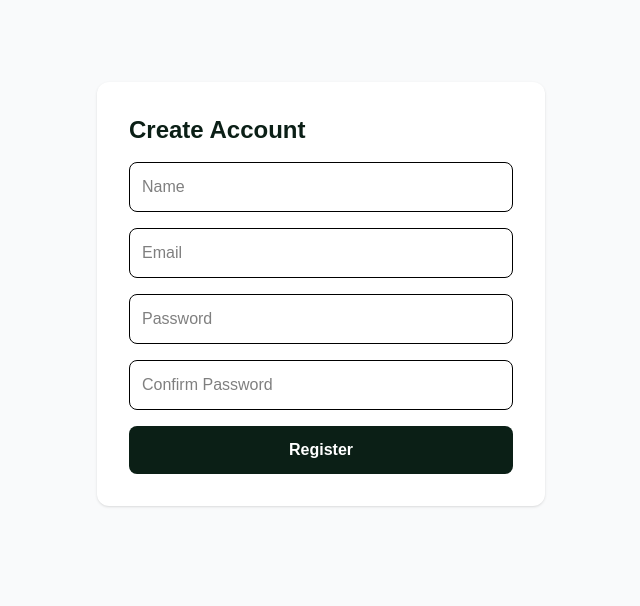
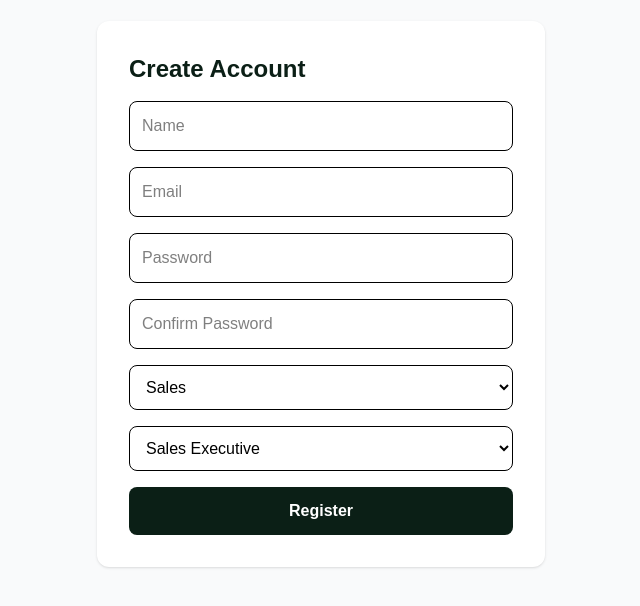
Before and after one commit to simranbist62/Smart-CRM, a Next.js app: page /register in a window 1280 px wide. Shown: the part 106-712 px from the top of the page, without its empty margins (319-959 px from the left). Built offline with nearby package versions, Linux system fonts and the light colour scheme.

Commit message:
integrate backend authentication with login and register pages

```diff
--- /dev/null
+++ b/src/api/api.js
@@ -0,0 +1,7 @@
+import axios from "axios";
+
+const api = axios.create({
+  baseURL: "https://crm-backend-eh94.onrender.com",
+});
+
+export default api;
--- a/src/app/login/page.tsx
+++ b/src/app/login/page.tsx
@@ -2,42 +2,49 @@
 
 import Link from "next/link";
 import { useState } from "react";
+import { useRouter } from "next/navigation";
+import api from "@/src/api/api";
 import axios from "axios";
 
 export default function LoginPage() {
+  const router = useRouter();
+
   const [form, setForm] = useState({
     email: "",
     password: "",
   });
 
   const [error, setError] = useState("");
+  const [loading, setLoading] = useState(false);
 
   const handleSubmit = async (e: React.FormEvent) => {
     e.preventDefault();
+
     setError("");
+    setLoading(true);
 
     try {
-      const response = await axios.post(
-        "https://crm-backend-eh94.onrender.com/auth/login",
-        {
-          email: form.email,
-          password: form.password,
-        },
-        {
-          withCredentials: true,
-        },
-      );
+      const response = await api.post("/auth/login", {
+        email: form.email,
+        password: form.password,
+      });
 
-      console.log(response.data);
+      console.log("Login response:", response.data);
+
       alert("Login successful");
+
+      // Redirect to dashboard
+      router.push("/dashboard");
     } catch (error) {
-      console.error(error);
+      console.error("Login failed:", error);
 
       if (axios.isAxiosError(error)) {
         setError(error.response?.data?.message || "Invalid email or password");
       } else {
         setError("Something went wrong");
       }
+    } finally {
+      setLoading(false);
     }
   };
 
@@ -85,9 +92,10 @@ export default function LoginPage() {
 
         <button
           type="submit"
-          className="w-full rounded-lg bg-[#0B1F16] py-3 font-semibold text-white"
+          disabled={loading}
+          className="w-full rounded-lg bg-[#0B1F16] py-3 font-semibold text-white disabled:cursor-not-allowed disabled:opacity-50"
         >
-          Login
+          {loading ? "Logging in..." : "Login"}
         </button>
 
         <p className="text-sm text-gray-500">
--- a/src/app/register/page.tsx
+++ b/src/app/register/page.tsx
@@ -1,16 +1,21 @@
 "use client";
 
 import { useState } from "react";
+import api from "../../api/api";
+import { useRouter } from "next/navigation";
 
 export default function RegisterPage() {
+  const router = useRouter();
   const [form, setForm] = useState({
     name: "",
     email: "",
     password: "",
     confirmPassword: "",
+    role: "SALES",
+    designation: "Sales Executive",
   });
 
-  const handleSubmit = (e: React.FormEvent) => {
+  const handleSubmit = async (e: React.FormEvent) => {
     e.preventDefault();
 
     if (form.password !== form.confirmPassword) {
@@ -18,13 +23,25 @@ export default function RegisterPage() {
       return;
     }
 
-    console.log("Register data:", {
-      name: form.name,
-      email: form.email,
-      password: form.password,
-    });
+    try {
+      const response = await api.post("/auth/register", {
+        name: form.name,
+        email: form.email,
+        password: form.password,
+        role: form.role,
+        designation: form.designation,
+      });
+      console.log("Register response:", response.data);
+      alert("Registered Successfully");
+      router.push("/login");
+    } catch (error: any) {
+      console.error(
+        "Registration failed",
+        error.response?.data || error.message,
+      );
 
-    alert("Registered Successfully");
+      alert(error.response?.data?.message || "Registration failed");
+    }
   };
 
   return (
@@ -73,6 +90,31 @@ export default function RegisterPage() {
           required
         />
 
+        <select
+          value={form.role}
+          onChange={(e) => setForm({ ...form, role: e.target.value })}
+          className="w-full rounded-lg border p-3 text-black"
+          required
+        >
+          <option value="">Select Role</option>
+          <option value="SALES">Sales</option>
+          <option value="MANAGER">Manager</option>
+          <option value="ADMIN">Admin</option>
+        </select>
+
+        <select
+          value={form.designation}
+          onChange={(e) => setForm({ ...form, designation: e.target.value })}
+          className="w-full rounded-lg border p-3 text-black"
+          required
+        >
+          <option value="">Select Designation</option>
+          <option value="Sales Executive">Sales Executive</option>
+          <option value="Sales Manager">Sales Manager</option>
+          <option value="Sales Representative">Sales Representative</option>
+          <option value="CRM Administrator">CRM Administrator</option>
+        </select>
+
         <button
           type="submit"
           className="w-full rounded-lg bg-[#0B1F16] py-3 font-semibold text-white"
```
